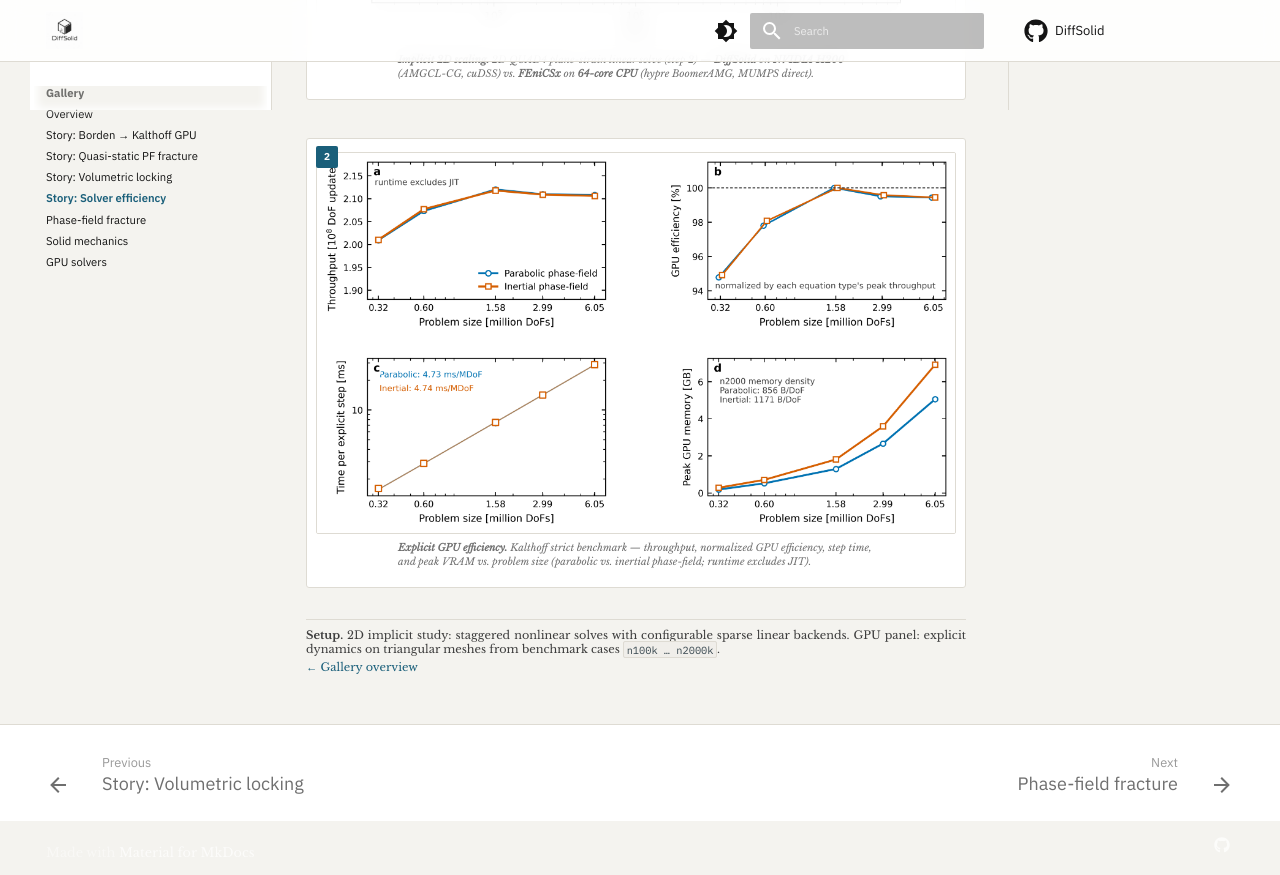
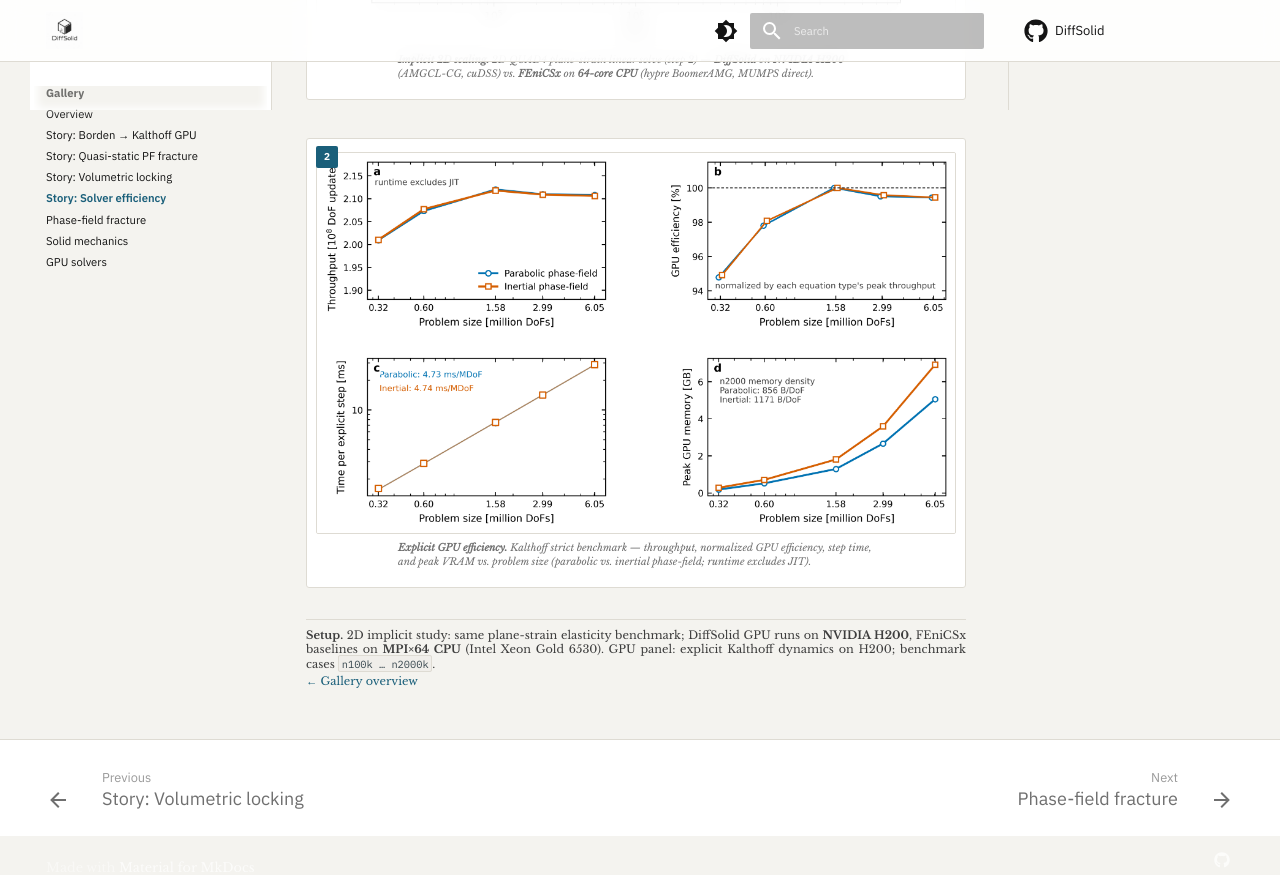
Before and after one commit to zclsjtu/DiffSolid, an MkDocs documentation site: the page built from docs/gallery/solver-efficiency.md, in a window 1280 px wide and 900 px high, scrolled down 601 px. Shown: the top 875 px of the window. Built offline with MkDocs 1.6.1 and Material for MkDocs 9.7.7, drawn with Linux system fonts in a browser that asks for light colours; comment, search, counter and statistics services are not loaded.

Commit message:
Use markdown bold in solver efficiency setup section.

```diff
--- a/docs/gallery/solver-efficiency.md
+++ b/docs/gallery/solver-efficiency.md
@@ -26,7 +26,8 @@ phase-field runs.
 
 ---
 
-**Setup.** 2D implicit study: staggered nonlinear solves with configurable sparse linear backends.
-GPU panel: explicit dynamics on triangular meshes from benchmark cases <code>n100k … n2000k</code>.
+**Setup.** 2D implicit study: same plane-strain elasticity benchmark; DiffSolid GPU runs on
+**NVIDIA H200**, FEniCSx baselines on **MPI×64 CPU** (Intel Xeon Gold 6530).
+GPU panel: explicit Kalthoff dynamics on H200; benchmark cases `n100k … n2000k`.
 
 [← Gallery overview](index.md)
```
